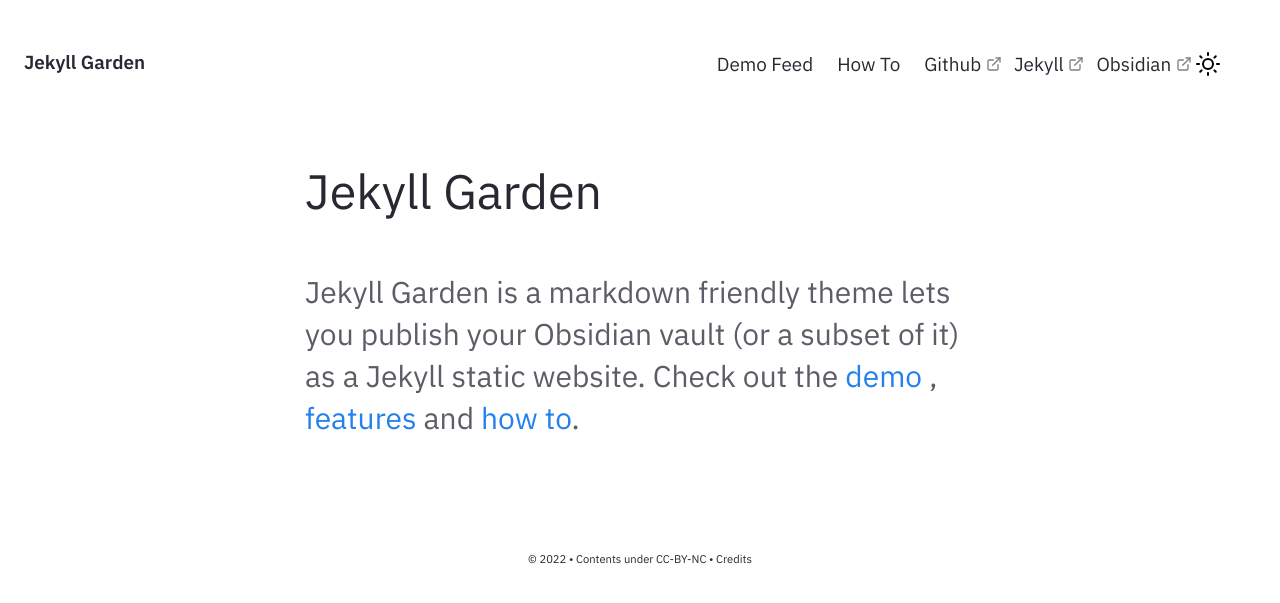
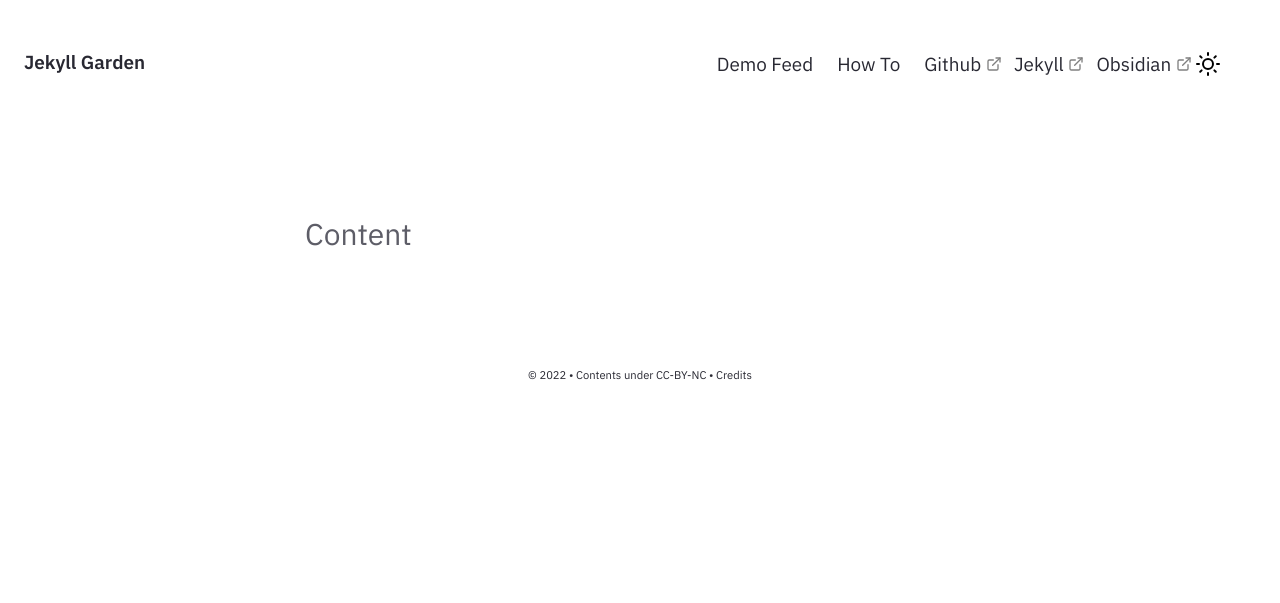
Before and after one commit to Luke-T-Higgins/blog, a Jekyll site: the page built from pages/index.md, in a window 1280 px wide. Shown: the top 603 px of the page. Built offline with Jekyll 4.4.1, drawn with Linux system fonts in a browser that asks for light colours.

Commit message:
Update Homepage.html

```diff
--- a/_includes/Homepage.html
+++ b/_includes/Homepage.html
@@ -1,7 +1,5 @@
 <div class="home-intro">
-    <div class="jumbo">{{site.heading}} </div>
     <div class="home-sub-text"> <h3>
-        Jekyll Garden is a markdown friendly theme lets you publish your Obsidian vault (or a subset of it) as a Jekyll static website.
-        Check out the <a href="{{'/notes' | relative_url}}"> demo </a>, <a href="{{'/post/features' | relative_url}}"> features </a> and <a href="{{'/post/how-to' | relative_url}}"> how to</a>.
+        Content
         </h3>
 </div> </div>
```
